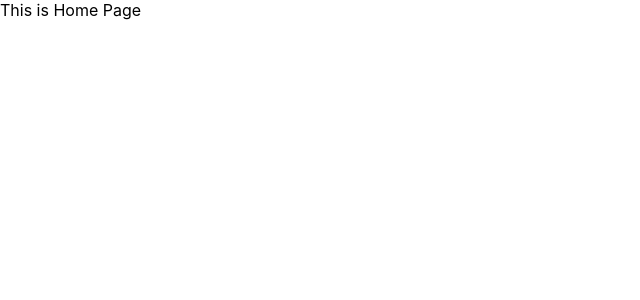
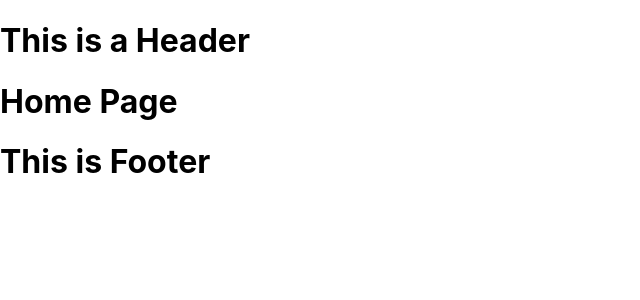
Before and after one commit to zairzabar/test-e-commerce, a React (Create React App) app: page / in a window 1280 px wide. Shown: the top 300 px of the page, without its empty margins (0-640 px from the left). Built offline with nearby package versions, Linux system fonts and the light colour scheme.

Commit message:
Testing the skeleton

```diff
--- /dev/null
+++ b/src/components/Shared/Footer/Footer.js
@@ -0,0 +1,7 @@
+export default function Footer() {
+    return (
+        <>
+            <h1>This is Footer</h1>
+        </>
+    )
+}
--- /dev/null
+++ b/src/components/Shared/Header/Header.js
@@ -0,0 +1,7 @@
+export default function Header() {
+    return (
+        <>
+            <h1>This is a Header</h1>
+        </>
+    )
+}
--- a/src/pages/Home/Home.js
+++ b/src/pages/Home/Home.js
@@ -1,7 +1,13 @@
+import Footer from "../../components/Shared/Footer/Footer";
+import Header from "../../components/Shared/Header/Header";
 
 
 export default function Home() {
     return (
-        <div>This is Home Page</div>
+        <div>
+            <Header />
+            <h1>Home Page</h1>
+            <Footer />
+        </div>
     )
 }
```
Also changed, not shown: public/index.html (+0 -9 lines), src/components/Shared/Footer/Footer.css (added), src/components/Shared/Header/Header.css (added).
